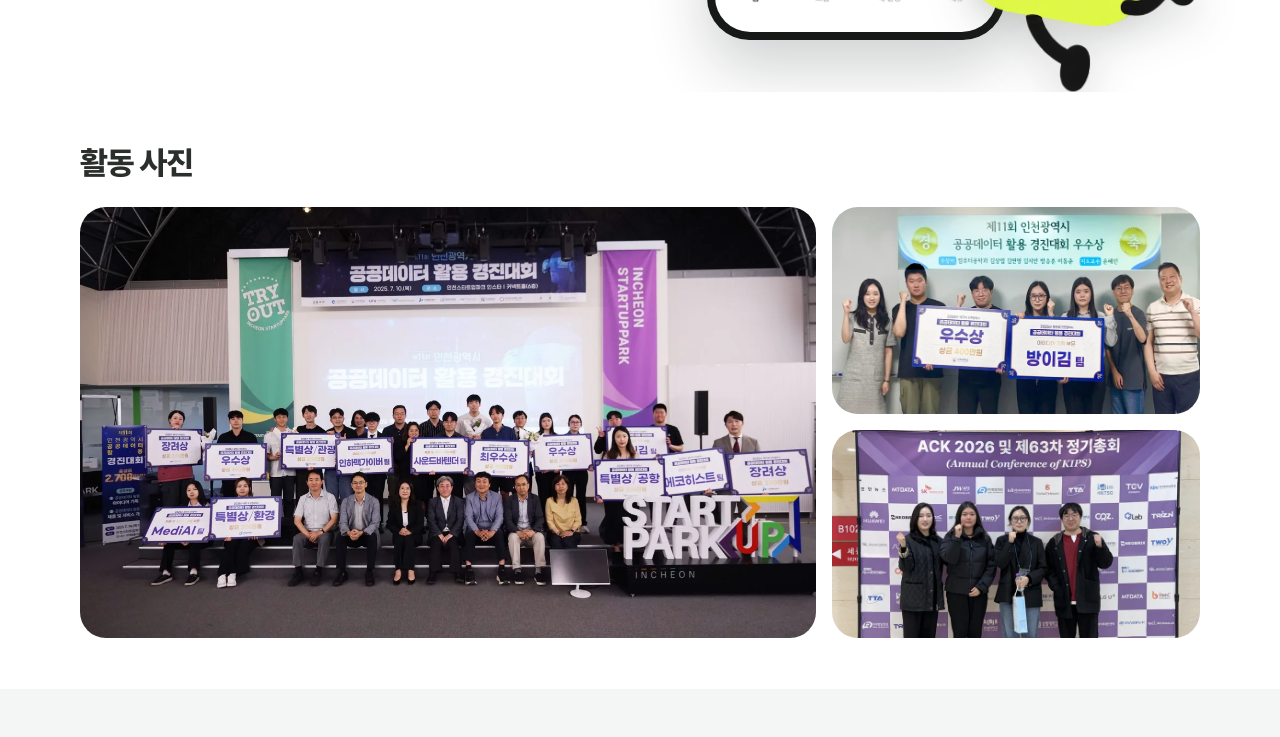
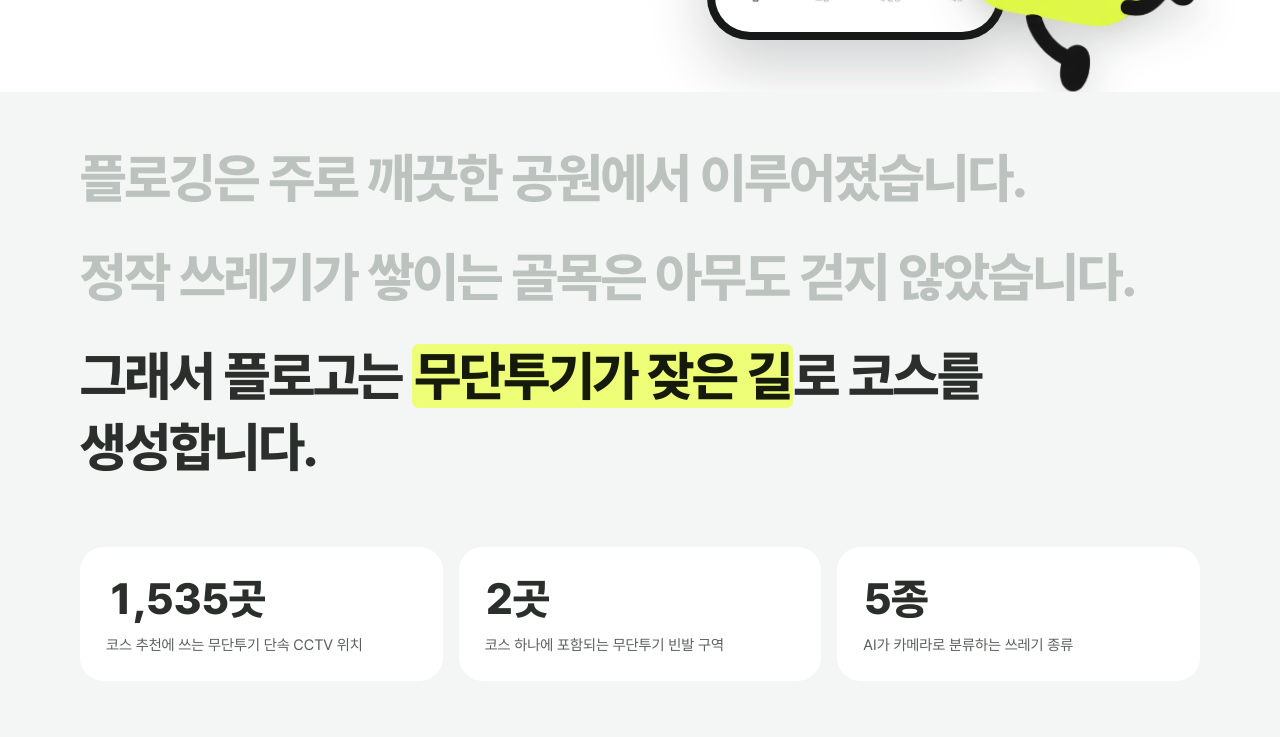
Before and after one commit to bong-bong00/kimjian-portfolio, a plain HTML site: page projects/ploggo.html in a window 1280 px wide. Shown: the part 708-1445 px from the top of the page. Drawn offline with Linux system fonts and the light colour scheme; animation ran at ten frames a second.

Commit message:
플로고: 활동 사진 영역 삭제
Co-Authored-By: Claude Opus 5.5 <noreply@anthropic.com>
Claude-Session: https://claude.ai/code/session_01HCL6tbAhQdMwpYaw4GDtUK

```diff
--- a/projects/ploggo.html
+++ b/projects/ploggo.html
@@ -820,14 +820,6 @@ footer { border-top: 1px solid var(--line); }
     </div>
   </section>
 
-  <section class="section photos" aria-label="활동 사진">
-    <div class="wrap"><h2 class="photos-title">활동 사진</h2></div>
-    <div class="wrap photo-grid">
-      <figure class="photo-slot wide filled"><img src="img/photo-award-group.webp" alt="제11회 인천광역시 공공데이터 활용 경진대회 시상식 단체 사진" width="1400" height="788" loading="lazy"></figure>
-      <figure class="photo-slot filled"><img src="img/photo-team.webp" alt="제11회 인천광역시 공공데이터 활용 경진대회에서 우수상을 받은 방이김 팀 기념 사진" width="800" height="465" loading="lazy"></figure>
-      <figure class="photo-slot filled"><img src="img/photo-ack.webp" alt="ACK 2026(한국정보처리학회 추계학술발표대회) 참가 기념 사진" width="800" height="450" loading="lazy"></figure>
-    </div>
-  </section>
 
   <section class="section thesis" id="concept">
     <div class="wrap">
```
